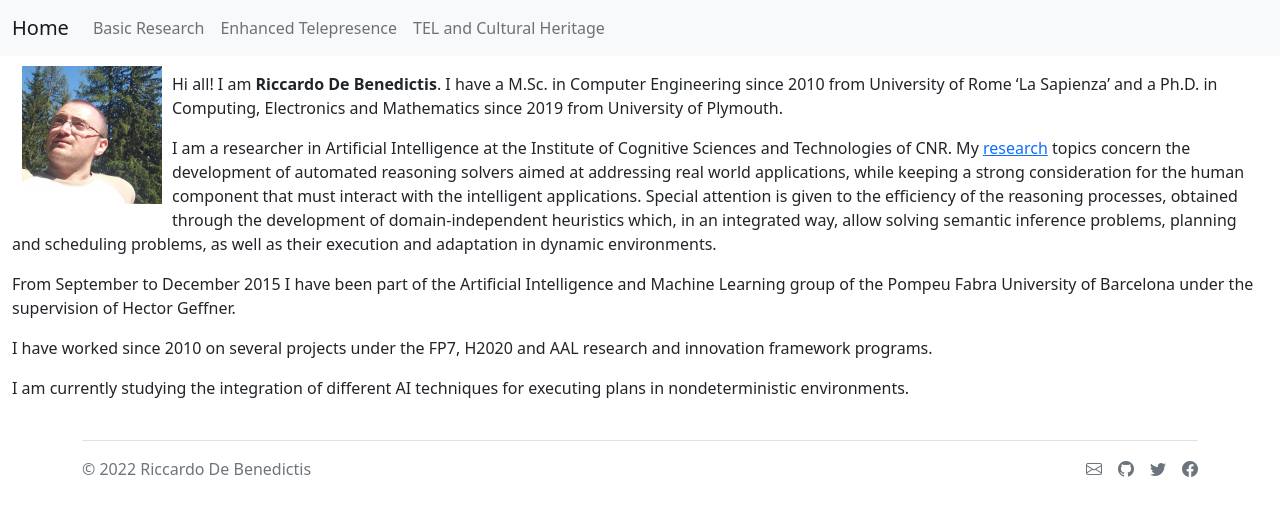
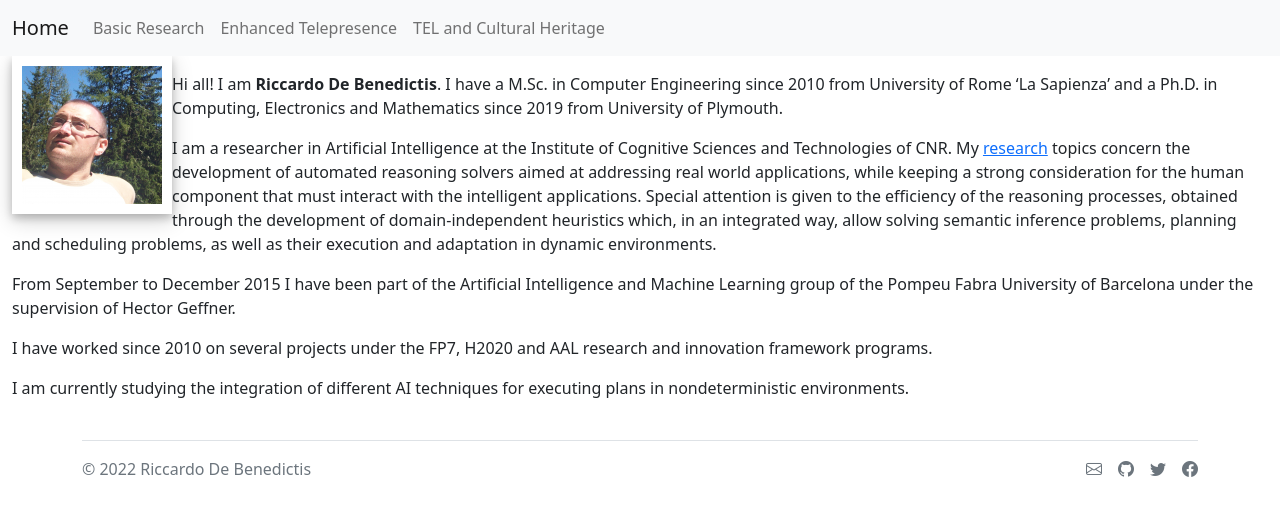
Before and after one commit to riccardodebenedictis/riccardodebenedictis.github.io, a Jekyll site: the page built from index.md, in a window 1280 px wide. Shown: the top 516 px of the page. Built offline with Jekyll 4.4.1, drawn with Linux system fonts in a browser that asks for light colours.

Commit message:
trying to add shadow..

```diff
--- a/index.md
+++ b/index.md
@@ -2,7 +2,7 @@
 layout: default
 title: Home
 ---
-<img style="float: left; padding: 10px;" src="figures/face.png">
+<img style="float: left; box-shadow: 0 4px 8px 0 rgba(0, 0, 0, 0.2), 0 6px 20px 0 rgba(0, 0, 0, 0.19); padding: 10px;" src="figures/face.png">
 
 Hi all! I am **{{site.name}}**. I have a M.Sc. in Computer Engineering since 2010 from University of Rome 'La Sapienza' and a Ph.D. in Computing, Electronics and Mathematics since 2019 from University of Plymouth.
 
```
